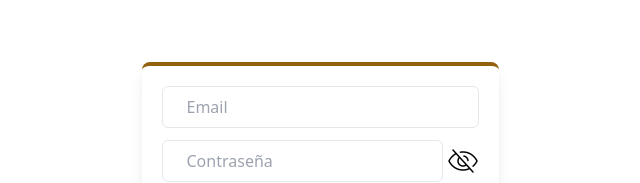
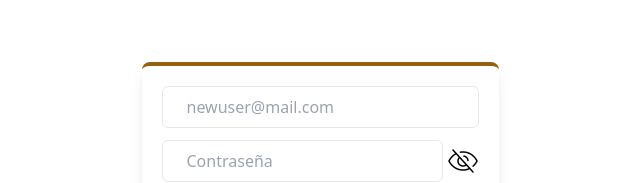
Before and after one commit to NicolasMendoza92/gestion-de-turnos, a Next.js app: page /admin in a window 1280 px wide. Shown: the part 242-425 px from the top of the page, without its empty margins (320-960 px from the left). Built offline with nearby package versions, Linux system fonts and the light colour scheme; no server answers.

Commit message:
change db in mongo y .env

```diff
--- a/components/forms/LoginForm.js
+++ b/components/forms/LoginForm.js
@@ -58,7 +58,7 @@ export default function LoginForm() {
                     <input
                         onChange={(e) => setEmail(e.target.value)}
                         type="text"
-                        placeholder="Email"
+                        placeholder="newuser@mail.com"
                     />
                     <div className="flex inline-flex items-center">
                         <input
```
